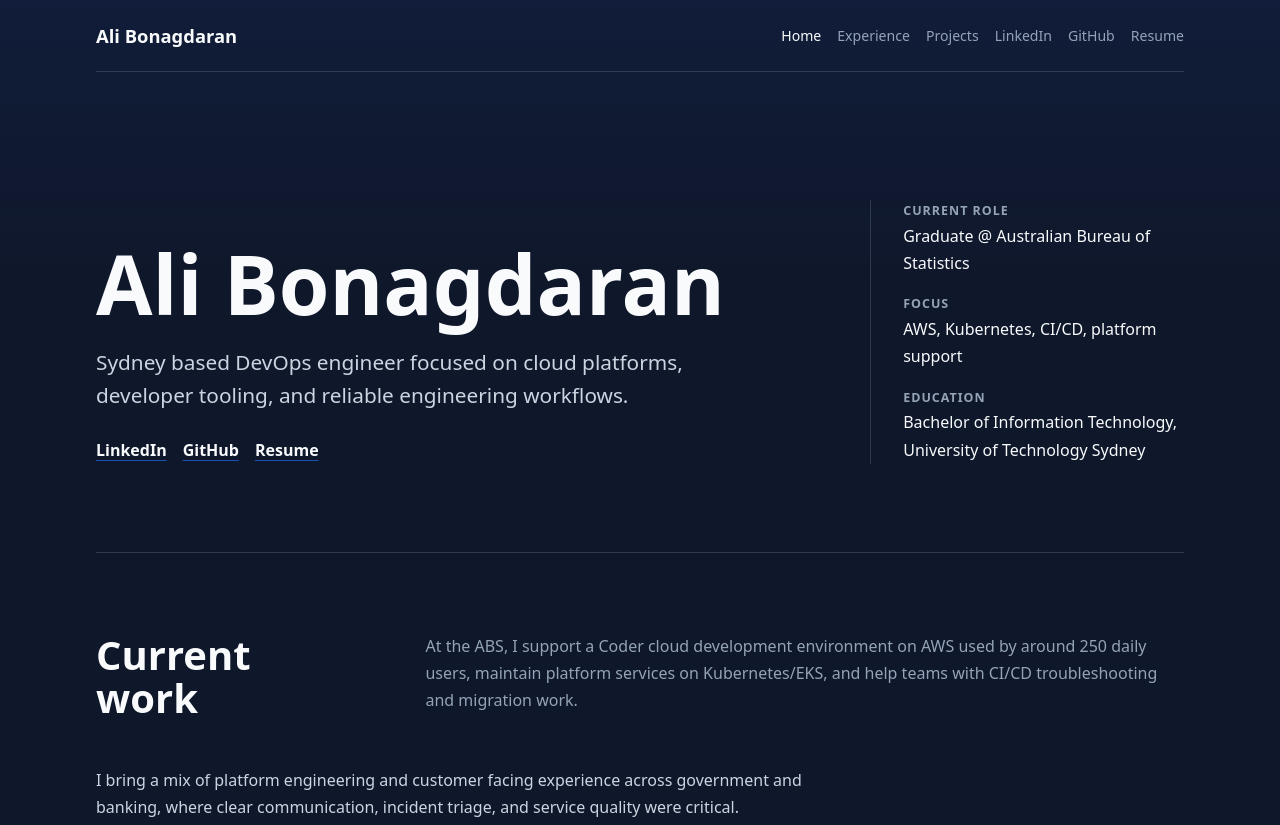
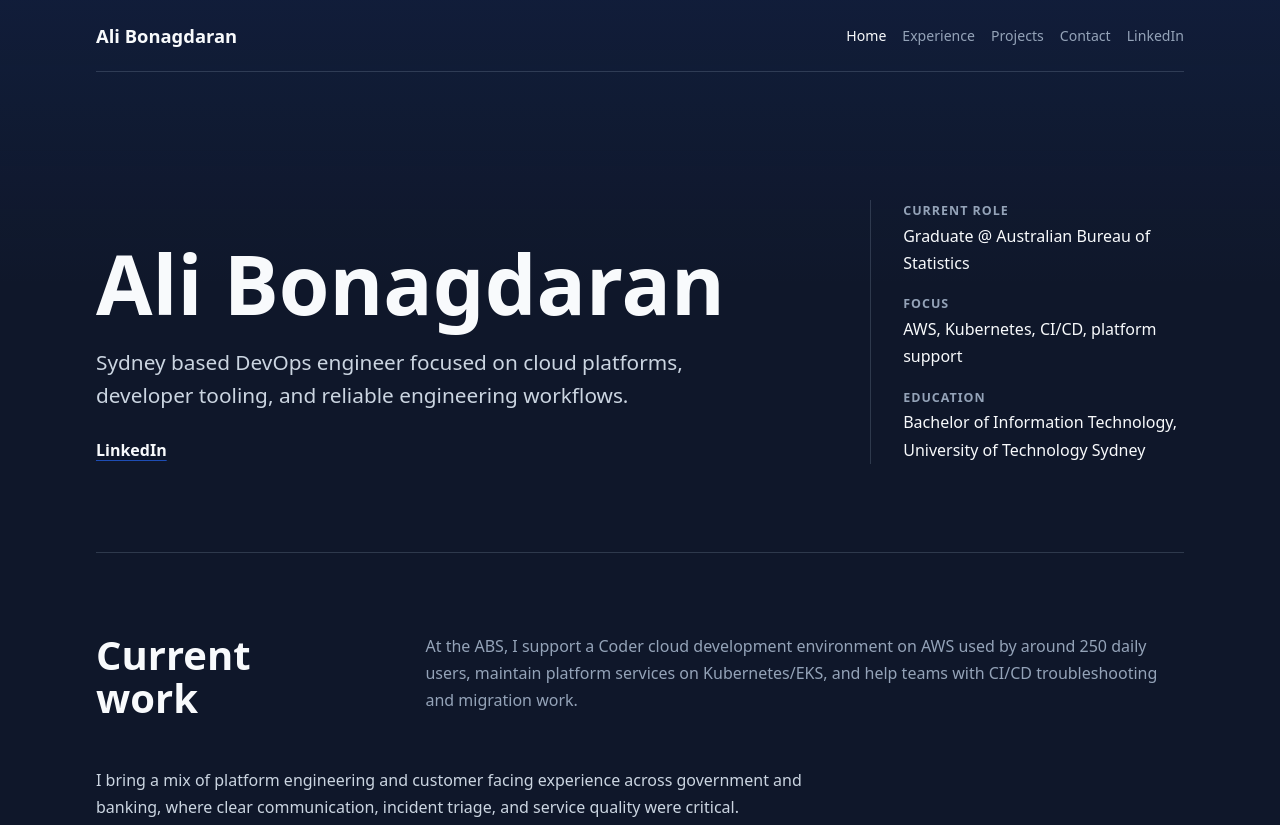
Before and after one commit to PrinceAlii/PrinceAlii.github.io, an Astro site: page / in a window 1280 px wide. Shown: the top 825 px of the page. Built offline with nearby package versions, Linux system fonts and the light colour scheme; Astro itself is replaced by a stand-in of ours.

Commit message:
remove github and resume from header, add contact nav link

```diff
--- a/src/components/ContactLinks.astro
+++ b/src/components/ContactLinks.astro
@@ -7,8 +7,6 @@ const className = Astro.props.class ?? "contact-links";
 
 const links = [
 	{ label: "LinkedIn", href: "https://www.linkedin.com/in/alibonagdaran/", external: true },
-	{ label: "GitHub", href: "https://github.com/PrinceAlii", external: true },
-	{ label: "Resume", href: "/resume.pdf", external: false },
 ];
 ---
 
--- a/src/components/SiteHeader.astro
+++ b/src/components/SiteHeader.astro
@@ -10,6 +10,7 @@ const navItems = [
 	{ label: "Home", href: "/" },
 	{ label: "Experience", href: "/experience" },
 	{ label: "Projects", href: "/projects" },
+	{ label: "Contact", href: "/contact" },
 	...(showWriting ? [{ label: "Writing", href: "/writing" }] : []),
 ];
 
```
